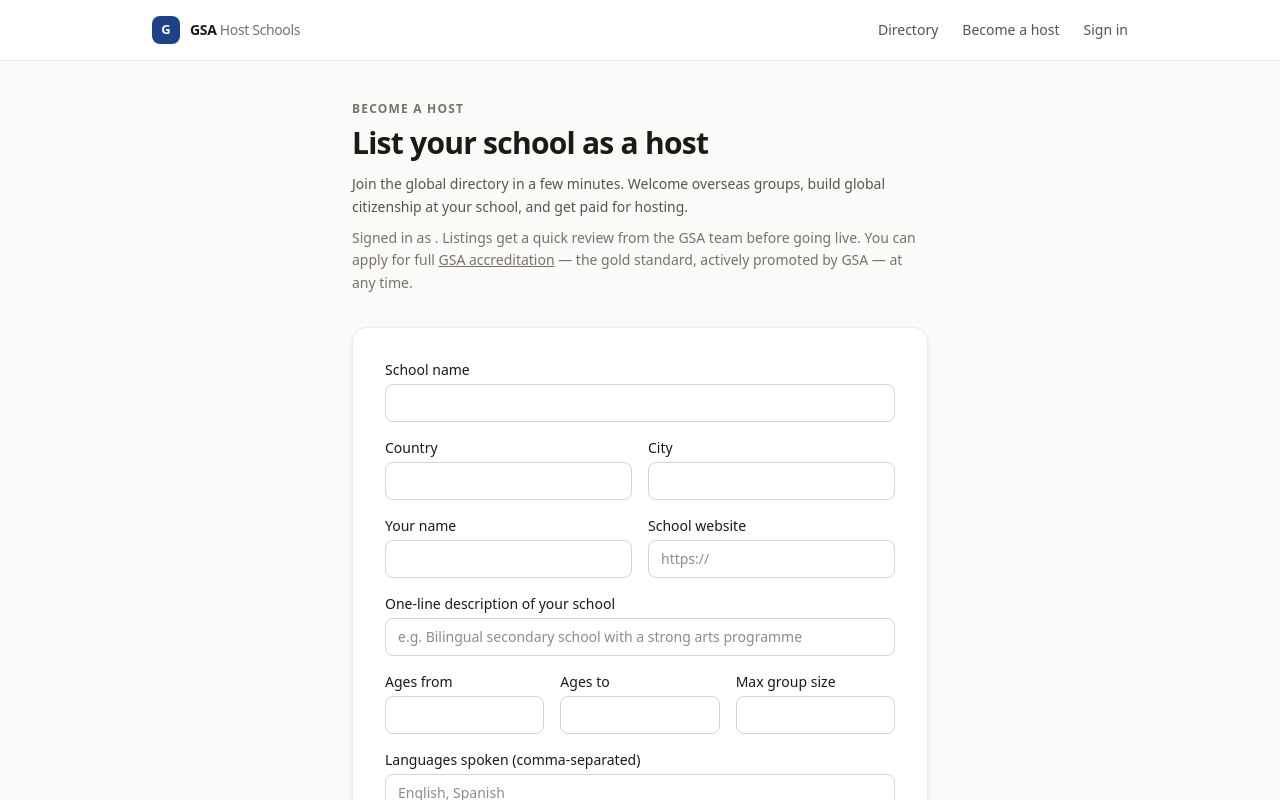
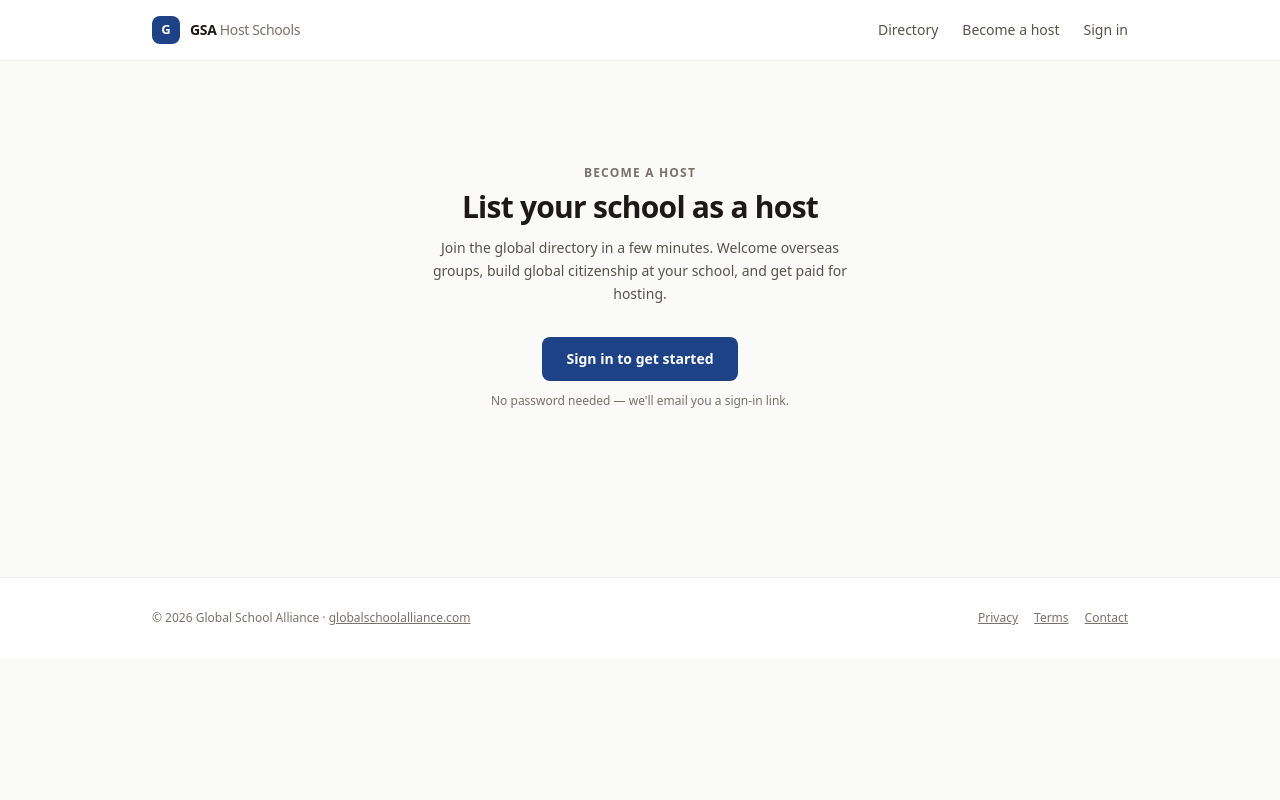
Before and after one commit to rasfernando/gsa-host-directory, a Next.js app: page /list-your-school in a window 1280 px wide. Shown: the top 800 px of the page. Built offline with nearby package versions, Linux system fonts and the light colour scheme; no server answers; the database is empty.

Commit message:
Fix: /list-your-school showed other schools' listing status — filter the already-listed check by the user's own school and gate the form behind sign-in

```diff
--- a/app/list-your-school/page.tsx
+++ b/app/list-your-school/page.tsx
@@ -12,11 +12,50 @@ export default async function ListYourSchoolPage() {
     data: { user },
   } = await supabase.auth.getUser();
 
-  // Already listed? Show status instead of the form.
-  const { data: existing } = await supabase
-    .from("host_profiles")
-    .select("id, name, slug, published, tier")
-    .limit(1);
+  // Not signed in? Show the pitch and a sign-in prompt — the public
+  // "published" RLS policy means an unfiltered query here would return
+  // other schools' listings.
+  if (!user) {
+    return (
+      <div className="mx-auto max-w-xl py-16 text-center">
+        <p className="text-xs font-semibold uppercase tracking-widest text-stone-500">
+          Become a host
+        </p>
+        <h1 className="mt-2 text-3xl font-bold tracking-tight">
+          List your school as a host
+        </h1>
+        <p className="mx-auto mt-3 max-w-md text-sm leading-relaxed text-stone-600">
+          Join the global directory in a few minutes. Welcome overseas groups,
+          build global citizenship at your school, and get paid for hosting.
+        </p>
+        <Link
+          href="/login?next=/list-your-school"
+          className="mt-8 inline-block rounded-lg bg-brand-700 px-6 py-3 text-sm font-semibold text-white transition-colors duration-150 hover:bg-brand-800"
+        >
+          Sign in to get started
+        </Link>
+        <p className="mt-3 text-xs text-stone-500">
+          No password needed — we&apos;ll email you a sign-in link.
+        </p>
+      </div>
+    );
+  }
+
+  // Already listed? Show status instead of the form — but only this
+  // school's own listing, never the first row RLS happens to return.
+  const { data: profile } = await supabase
+    .from("user_profiles")
+    .select("school_id")
+    .eq("id", user.id)
+    .single();
+
+  const { data: existing } = profile?.school_id
+    ? await supabase
+        .from("host_profiles")
+        .select("id, name, slug, published, tier")
+        .eq("school_id", profile.school_id)
+        .limit(1)
+    : { data: null };
 
   if (existing && existing.length > 0) {
     const p = existing[0];
```
